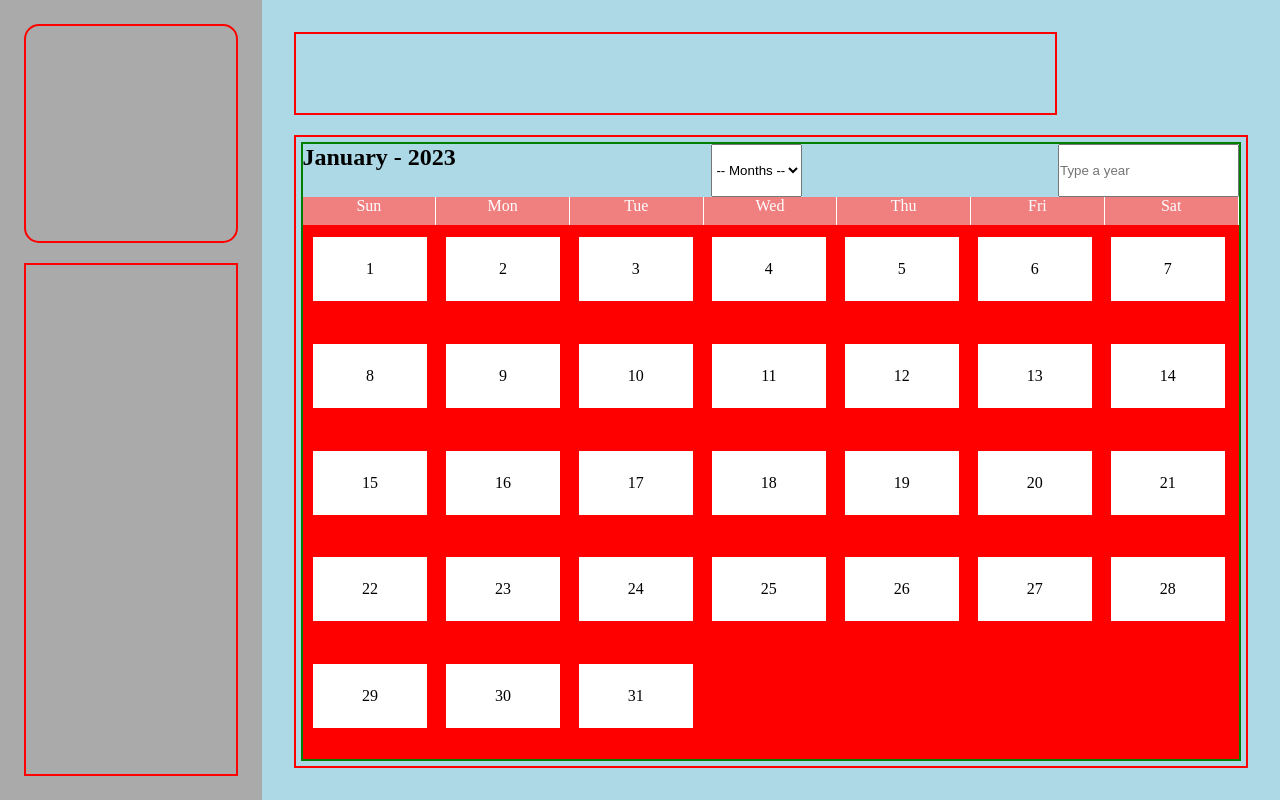
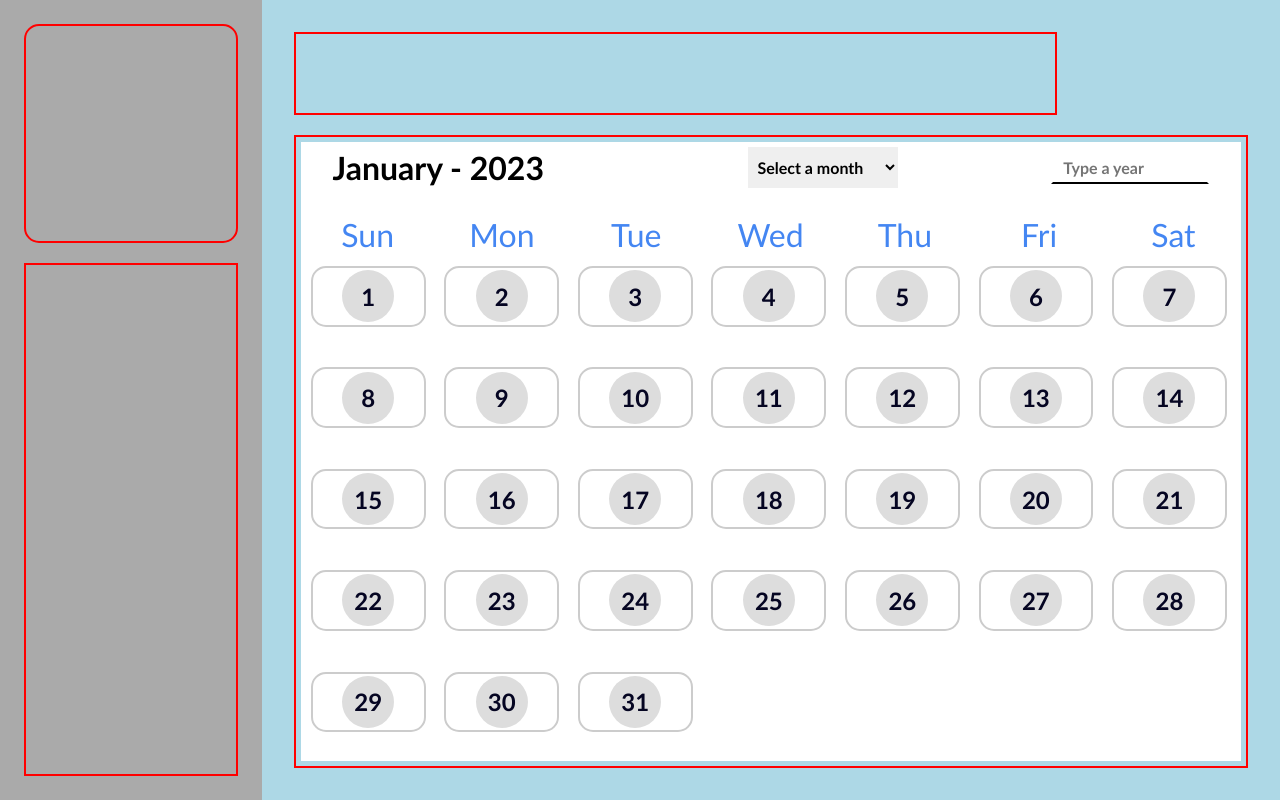
Before and after one commit to santiRamrez/calendar-nextjs, a Next.js app: page / in a window 1280 px wide. Built offline with nearby package versions, Linux system fonts and the light colour scheme.

Commit message:
adding some style to the CALENDAR UI

```diff
--- a/src/components/calendar/calendar.js
+++ b/src/components/calendar/calendar.js
@@ -8,10 +8,11 @@ import monthToNumber from '@/utils/monthToNumber';
 
 
 /** Date Component **/
-function Dates({num, cl=styles.date}) {
+function Dates({num, cl=styles.date, handleClick}) {
+
     return (
         <div className={cl}>
-            <p>{num}</p>
+            <button onClick={handleClick} value={num}>{num}</button>
         </div>
     )
 }
@@ -23,8 +24,7 @@ export default function CalendarUI() {
     const [month, setMonth] = useState(dt.toLocaleString('en-uk', {month:'long'}))
     const [year, setYear] = useState(dt.getFullYear())
     const [numMonth, setNumMonth] = useState(monthToNumber(month))
-
-
+    const [chosenDate, setChosenDate] = useState(0)
 
     const renderDates = () => {
        const [padding, totalRender] = generateRenderDates(numMonth, year)
@@ -34,7 +34,7 @@ export default function CalendarUI() {
             if (cont <= 0) {
                 output.push(<Dates num={cont} key={j} cl={styles.hideDate}/>)
             } else {
-                output.push(<Dates num={cont} key={j} cl={styles.date}/>)
+                output.push(<Dates num={cont} key={j} handleClick={(e) => setChosenDate(e.target.value)}/>)
             }
 	    }
         return output
@@ -43,7 +43,6 @@ export default function CalendarUI() {
     useEffect(() => {
         setNumMonth(monthToNumber(month))
     }, [month])
-
 
 
     // Methods
@@ -60,8 +59,9 @@ export default function CalendarUI() {
         <div className={styles.containerUI}>
             <div className={styles.calHeader}>
                 <h2>{`${month}  -  ${year}`}</h2>
+                <div className={styles.customSelect}>
                     <select onChange={handleSelect} id="months">
-                    <option>-- Months --</option>
+                        <option>Select a month</option>
                         <option>January</option>
                         <option>February</option>
                         <option>March</option>
@@ -75,6 +75,8 @@ export default function CalendarUI() {
                         <option>November</option>
                         <option>December</option>
                     </select>
+                    <span className={styles.arrow}></span>
+                </div>
 		        <input type="text" id="year" onChange={handleInput} placeholder="Type a year"/>
             </div>
             <div className={styles.listDays}>
--- a/src/components/calendar/calendar.module.css
+++ b/src/components/calendar/calendar.module.css
@@ -2,7 +2,7 @@
 .containerUI{
     width: 100%;
     height: 100%;
-    border: 2px solid green;
+    background-color: #fff;
     display: flex;
     flex-direction: column;
 }
@@ -13,26 +13,95 @@
     display: flex;
     flex-direction: row;
     justify-content: space-between;
+    align-items: center;
+    background-color: #fff;
+    color: #000;
+    padding: 0 32px;
 }
 
+.calHeader h2 {
+    width: 30%;
+    font-family: 'Calibri';
+    font-size: 32px;
+}
 
+.calHeader .customSelect {
+    border: 2px solid #fff;
+    position: relative;
+    width: 18%;
+    cursor: pointer;
+}
+
+.calHeader .customSelect select {
+    border: 2px solid #fff;
+    width: 100%;
+    padding: 10px 5px;
+    font-family: 'Calibri';
+    font-weight: bold;
+    font-size: 16px;
+    cursor: pointer;
+}
+
+.calHeader .customSelect select:focus {
+    border: 2px solid #4486F2;
+}
+
+.calHeader .customSelect .arrow {
+    width: 30px;
+    height: 100%;
+    position: absolute;
+    top: 0;
+    right: 0;
+    background-color: transparent;
+    pointer-events: none;
+}
+
+.calHeader .customSelect .arrow::after {
+    content: ' ';
+    color: #fff;
+    position: absolute;
+    font-size: 32px;
+    font-weight: bold;
+    top: 50%;
+    left: 50%;
+    transform: translate(-50%, -50%);
+}
+
+.calHeader input {
+    appearance: none;
+    border: 2px solid #fff;
+    border-bottom: 2px solid #000;
+    width: 18%;
+    font-family: 'Calibri';
+    font-size: 16px;
+    font-weight: bold;
+    padding: 5px 10px;
+}
+
+.calHeader input:focus {
+    border: 1px solid #4486F2;
+}
 
 .listDays {
     width: 100%;
-    height: 32px;
+    height: 42px;
+    margin-top: 22px;
     display: flex;
     flex-direction: row;
-    color: black;
 }
 
 /**** Container written days ****/
 .listDays p {
     width: 14.28%;
     height: 100%;
-    background-color: lightcoral;
-    color: #fff;
+    background-color: #fff;
+    color: #4486F2;
     text-align: center;
-    border-right: 1px solid #fff;
+    font-family: 'Calibri';
+    font-size: 32px;
+    display: flex;
+    justify-content: center;
+    align-items: center;
 }
 
 /****** CSS Flexbox Dates UI To Render Dynamically ******/
@@ -42,7 +111,7 @@
     display: flex;
     flex-direction: row;
     flex-wrap: wrap;
-    background-color: red;
+    background-color: #fff;
 }
 
 .date {
@@ -55,10 +124,36 @@
     margin-left: 1.1%;
     margin-right: 0.9%;
     margin-top: 12px;
-    background-color: #fff;
+    background-color: transparent;
+    border: 2px solid #ccc;
+    border-radius: 15px;
     display: flex;
     justify-content: center;
     align-items: center;
+}
+
+.date button {
+    width: 52px;
+    height: 52px;
+    border: 3px solid transparent;
+    font-size: 24px;
+    font-family: 'Calibri';
+    font-weight: bold;
+    border-radius: 50%;
+    background-color: #ddd;
+    display: flex;
+    align-items: center;
+    justify-content: center;
+    color: rgb(5, 5, 34);
+    cursor: pointer;
+    transition: 0.2s all ease-out;
+}
+
+.date button:focus {
+    border: 2px solid #4486F2;
+    width: 48px;
+    height: 48px;
+    font-size: 22px;
 }
 
 .hideDate {
@@ -77,3 +172,17 @@
     justify-content: center;
     align-items: center;
 }
+
+.hideDate button {
+    width: 52px;
+    height: 52px;
+    border: 3px solid transparent;
+    font-size: 24px;
+    font-family: 'Calibri';
+    font-weight: bold;
+    border-radius: 50%;
+    background-color: #ddd;
+    display: flex;
+    align-items: center;
+    justify-content: center;
+}
```
Lines whose indentation alone changed are shown as unchanged.
